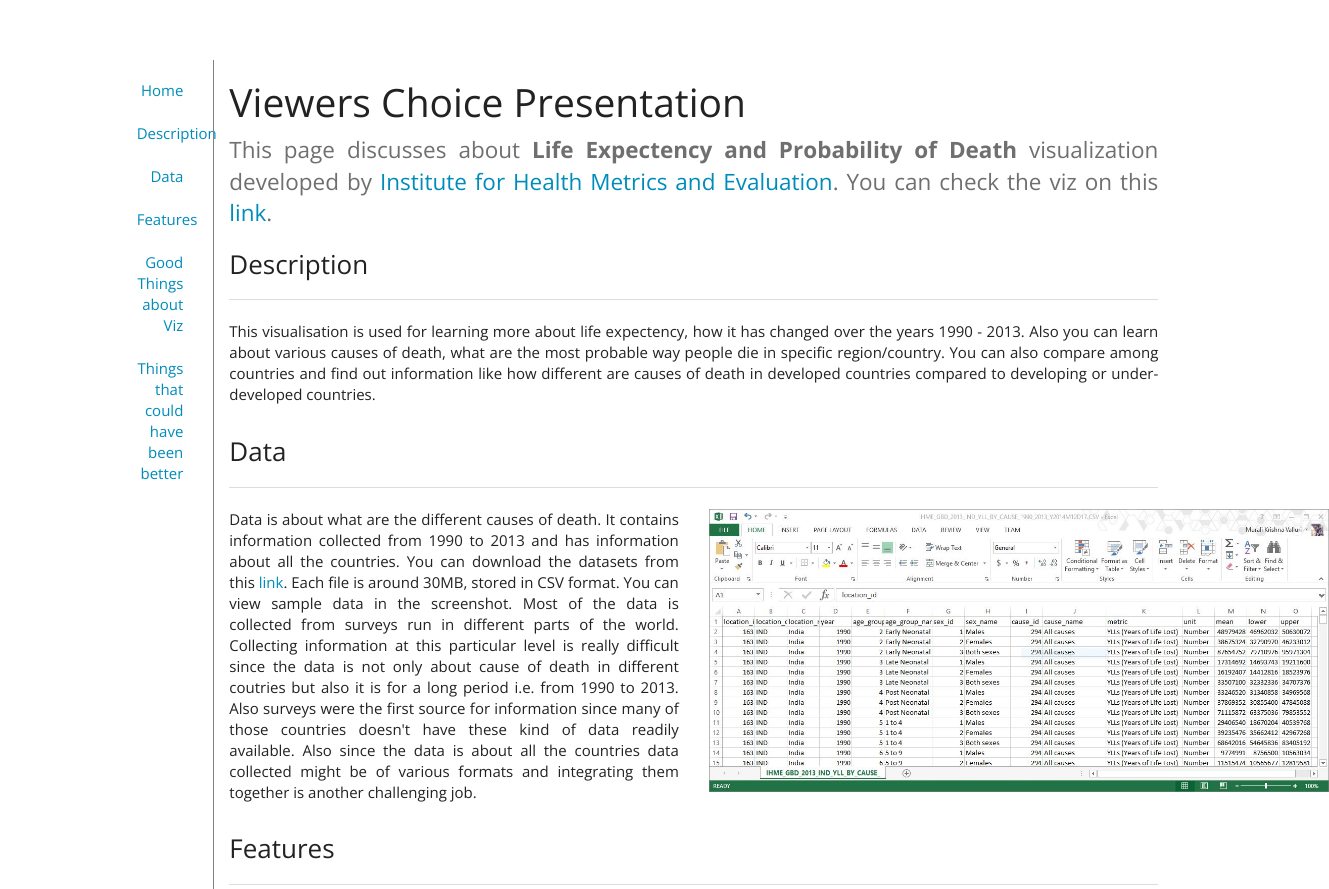
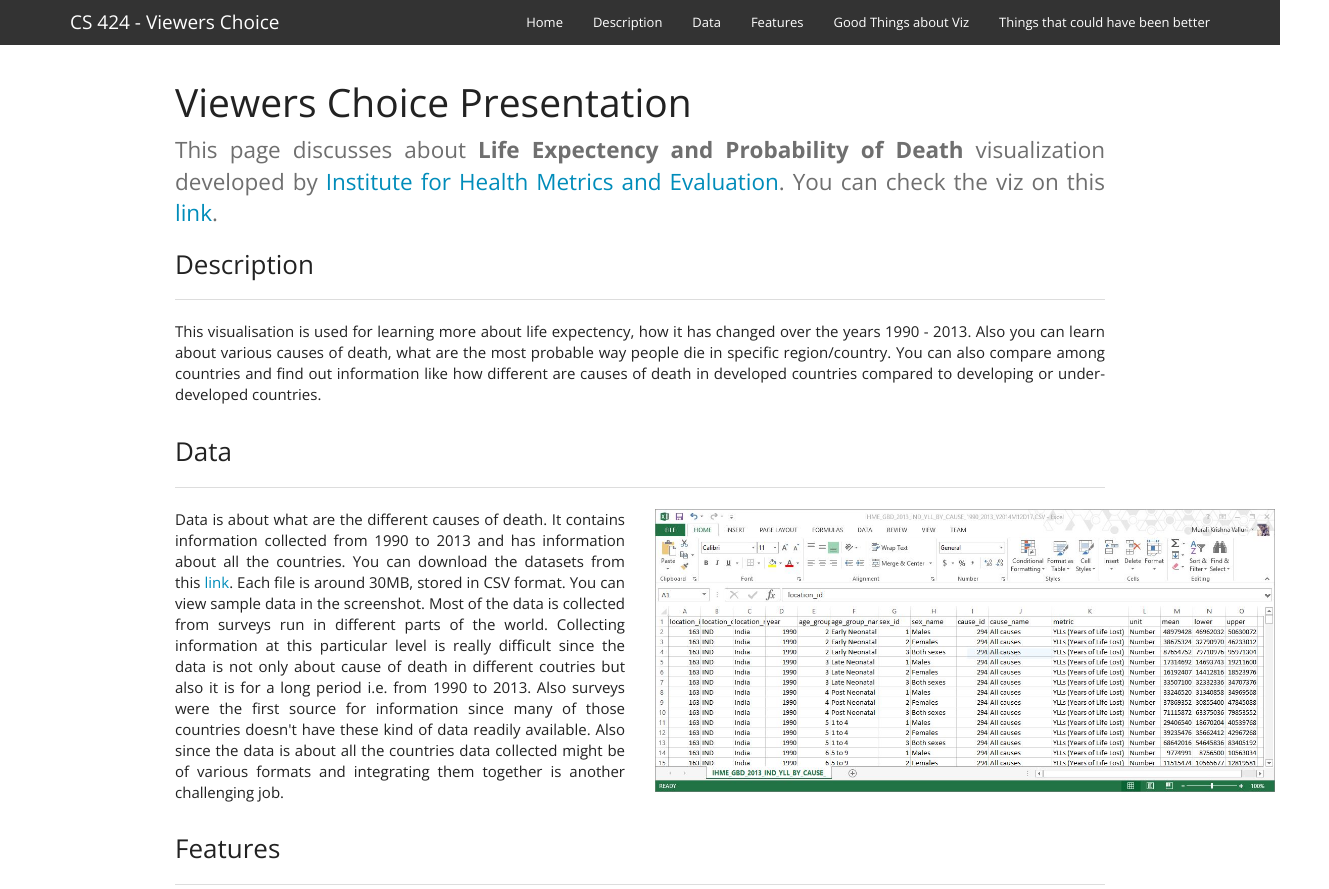
Before and after one commit to mkvalluri/CS-424-ViewersChoice, a plain HTML site: page index.html in a window 1280 px wide. Shown: the top 889 px of the page, 1329 px wide, since content can reach past the window. Drawn offline with nearby package versions, Linux system fonts and the light colour scheme.

Commit message:
Updated image and style

```diff
--- a/css/style.css
+++ b/css/style.css
@@ -4,7 +4,8 @@ body {
 
 .rowContainer {
   margin-top: -10px;
-  border-left: 0.1em solid gray;
+  border-left: 0.1em transparent gray;
+  border-right: 0.1em transparent gray;
   width: calc(100% / 12 * 9);
 }
 
--- a/index.html
+++ b/index.html
@@ -14,11 +14,19 @@
 
 <body>
     <!-- Body Portion -->
-
-      <div class="container-fluid text-justify">
-        <div class="row">
-            <div class="col-md-1 col-md-offset-1 text-left">
-                <ul class="nav nav-pills nav-stacked text-right">
+    <nav class="navbar navbar-default navbar-fixed-top">
+      <div class="container">
+        <div class="navbar-header">
+          <button type="button" class="navbar-toggle collapsed" data-toggle="collapse" data-target="#navbar" aria-expanded="false" aria-controls="navbar">
+            <span class="sr-only">Toggle navigation</span>
+            <span class="icon-bar"></span>
+            <span class="icon-bar"></span>
+            <span class="icon-bar"></span>
+          </button>
+          <a class="navbar-brand" href="#">CS 424 - Viewers Choice</a>
+        </div>
+        <div id="navbar" class="navbar-collapse collapse">
+            <ul class="nav navbar-nav text-right navbar-right">
                     <!--what is the data? how was it collected?
                     who are the users that this visualization was made for?
                     what questions do people want to ask?
@@ -31,8 +39,13 @@
                     <li><a href="#good">Good Things about Viz</a></li>
                     <li><a href="#bad">Things that could have been better</a></li>
                 </ul>
-            </div>
-            <div class="col-md-10 rowContainer">
+        </div><!--/.navbar-collapse -->
+      </div>
+    </nav>
+
+      <div class="container text-justify rowContainer">
+        <div class="row">
+            <div class="col-md-12">
                 <h1 id="home">Viewers Choice Presentation</h1>
                 <p class="lead">This page discusses about <b>Life Expectency and Probability of Death</b> visualization developed by <a href="http://www.healthdata.org/">Institute for Health Metrics and Evaluation</a>.
                  You can check the viz on this <a href="http://vizhub.healthdata.org/life-expectancy/">link</a>.
```
